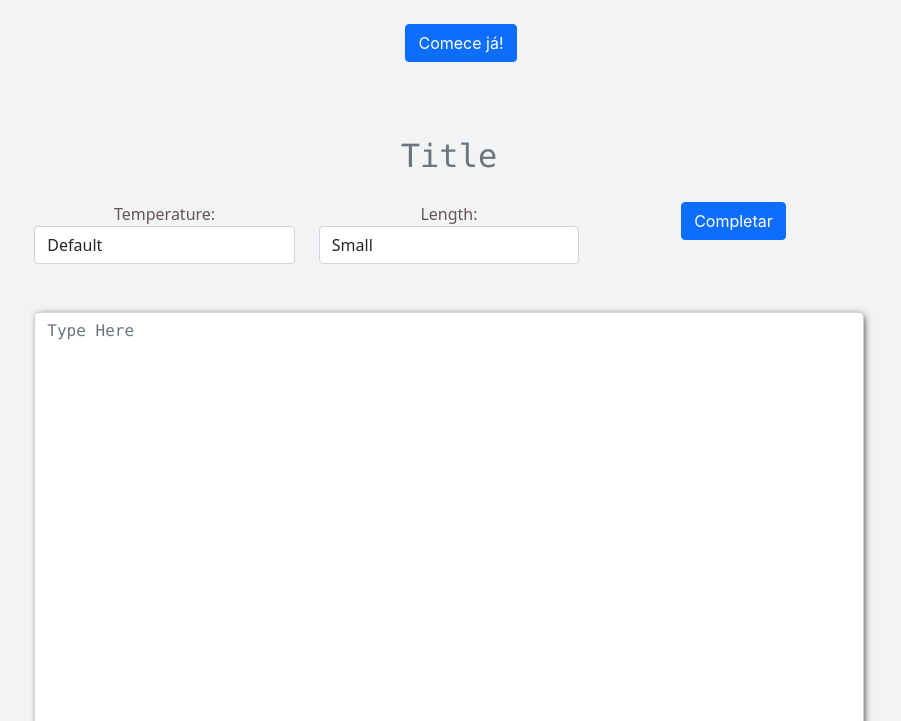
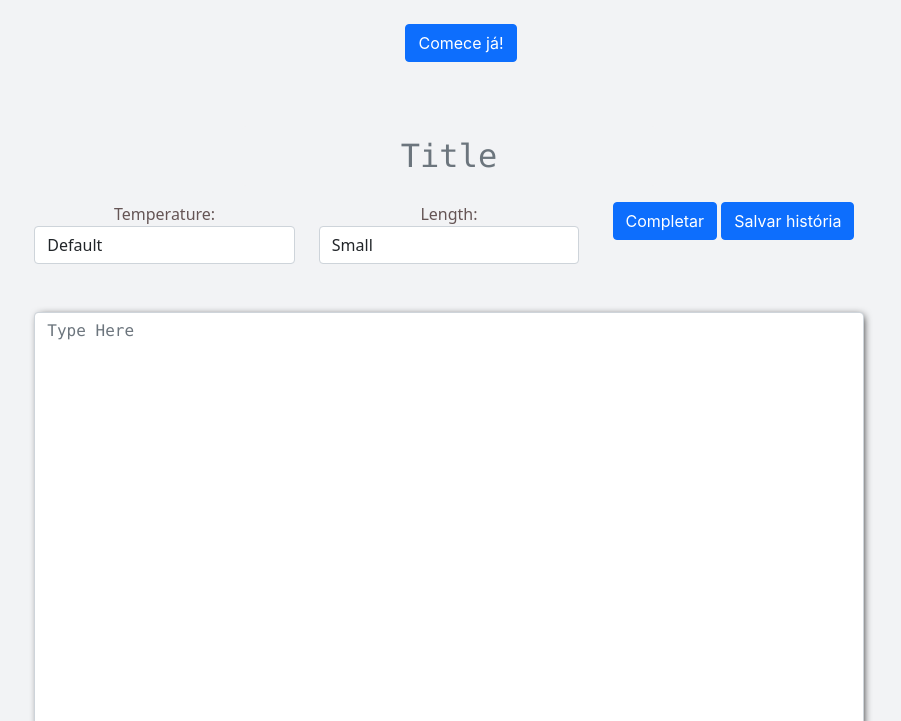
Before and after one commit to voczie/storia-django, a Django app: page /index/ in a window 1280 px wide. Shown: the part 125-846 px from the top of the page, without its empty margins (179-1080 px from the left). Run offline with Django 3.2, Linux system fonts and the light colour scheme.

Commit message:
Saving feature

```diff
--- a/modelo/templates/modelo/index.html
+++ b/modelo/templates/modelo/index.html
@@ -133,10 +133,12 @@
                   </select>
                 </div>
                 <div class="col">
-                  <button type="submit" class="btn btn-primary" data-toggle="modal" data-target="#exampleModal">
+                  <button type="submit" formaction="/submit/" formmethod="post" class="btn btn-primary" data-toggle="modal" data-target="#exampleModal">
                     Completar
                   </button>
-
+                  <button type="submit" formaction="/save/" formmethod="post" class="btn btn-primary" data-toggle="modal" data-target="#exampleModal">
+                    Salvar história
+                  </button>
                 </div>
               </div>
 
--- a/modelo/urls.py
+++ b/modelo/urls.py
@@ -6,6 +6,7 @@ from . import views
 urlpatterns = [
     path('index/', views.submit_form, name='index'),
     path('submit/', views.submit_form, name='submit'),
+    path('save/', views.save_form, name='save'),
     path('members/', views.members, name='members'),
     path('social/', views.social, name='social')
 ]
--- a/modelo/views.py
+++ b/modelo/views.py
@@ -1,7 +1,7 @@
 from django.shortcuts import render
 from django.http import HttpResponse
 from django.template import loader
-from . import functions
+from . import functions, models
 
 def submit_form(request):
     if request.method == 'GET':
@@ -24,6 +24,19 @@ def submit_form(request):
 
       return render(request, 'modelo/index.html', {'texto': output_text})
 
+def save_form(request):
+      post_returns = request.POST.dict()
+
+      text = post_returns.get('text[]')
+      size = post_returns.get('length[]')
+      temperature = post_returns.get('temperature[]')
+
+      story = models.Story(example=text, size=int(size), temperature=float(temperature))
+      story.save()
+      print("StorIA registrada! ID: {}".format(story.id))
+
+      return render(request, 'modelo/index.html')
+
 def members(request):
   return render(request, 'modelo/members.html')
 
--- a/storia_django/settings.py
+++ b/storia_django/settings.py
@@ -37,7 +37,7 @@ INSTALLED_APPS = [
     'django.contrib.sessions',
     'django.contrib.messages',
     'django.contrib.staticfiles',
-    'modelo',
+    'modelo.apps.ModeloConfig',
 ]
 
 MIDDLEWARE = [
```
Also changed, not shown: db.sqlite3.
